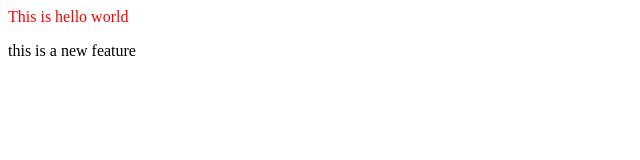
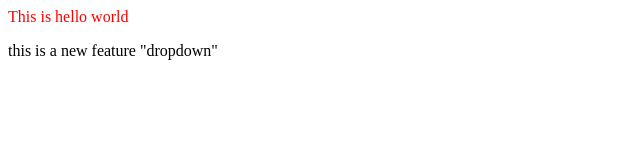
Before and after one commit to shubh7030/localrepo, a plain HTML site: page index.html in a window 1280 px wide. Shown: the full height of the page, 0-640 px from the left. Drawn offline with Linux system fonts and the light colour scheme.

Commit message:
Added dropdown

```diff
--- a/index.html
+++ b/index.html
@@ -3,5 +3,5 @@
         This is hello world
     </div>
 </p>
-<p>this is a new feature</p>
+<p>this is a new feature "dropdown"</p>
 <link rel="stylesheet" href="style.css">
```
